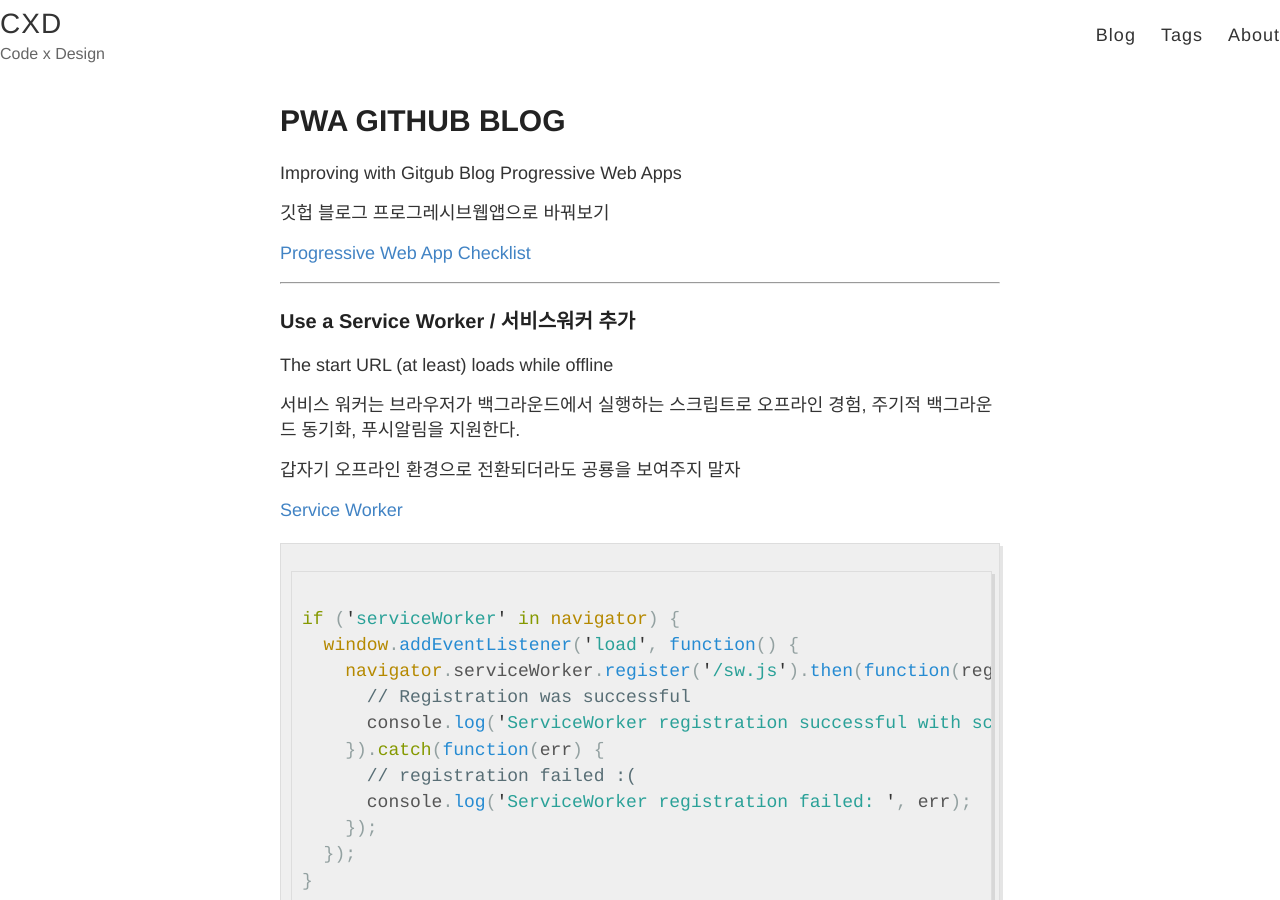
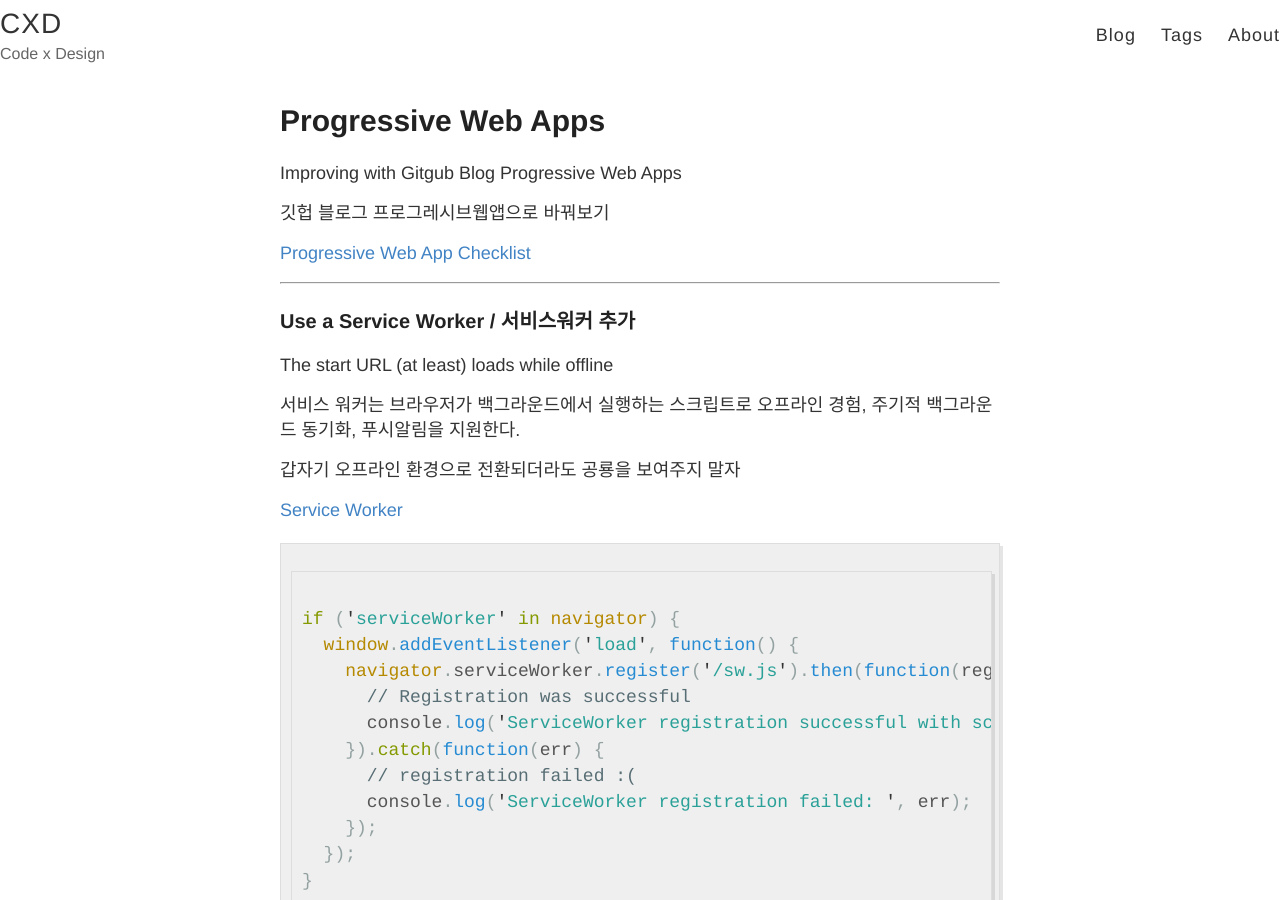
Before and after one commit to songssss/songssss.github.io, a Jekyll site: the page built from _posts/2017-05-14-pwablog.md, in a window 1280 px wide and 900 px high. Built offline with Jekyll 4.4.1, drawn with Linux system fonts in a browser that asks for light colours; comment, search, counter and statistics services are not loaded.

Commit message:
post title edit

```diff
--- a/_posts/2017-05-14-pwablog.md
+++ b/_posts/2017-05-14-pwablog.md
@@ -1,6 +1,6 @@
 ---
 layout: post
-title: PWA GITHUB BLOG
+title: Progressive Web Apps
 tags:
 - pwa
 - amp
@@ -8,7 +8,7 @@ published: true
 ---
 
 
-Improving with  Gitgub Blog Progressive Web Apps
+Improving with Gitgub Blog Progressive Web Apps
 
 깃헙 블로그 프로그레시브웹앱으로 바꿔보기
 
```
